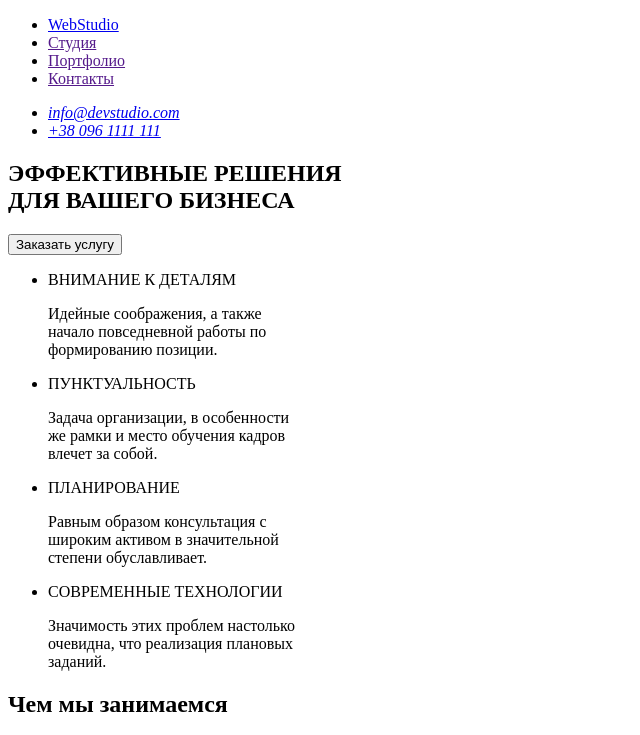
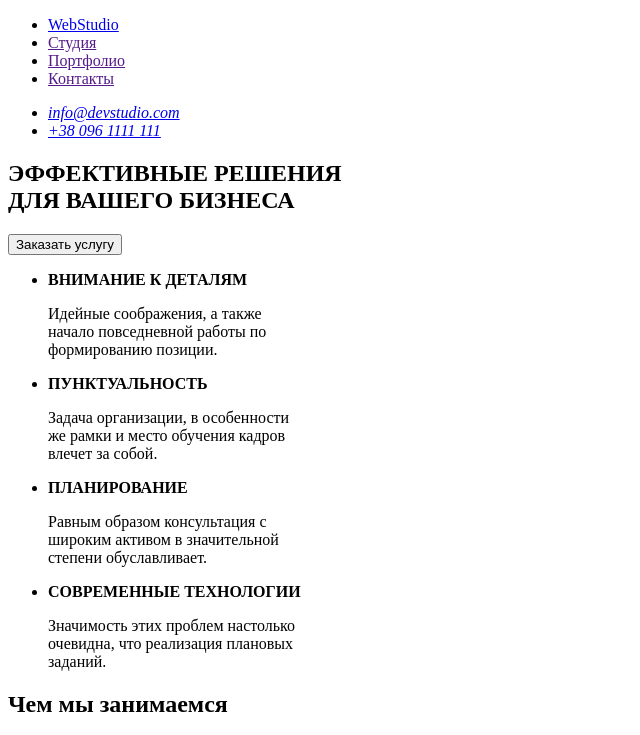
Before and after one commit to AndriiDorohov/goit-markup-hw-01, a plain HTML site: page index.html in a window 1280 px wide. Shown: the top 735 px of the page, without its empty margins (0-640 px from the left). Drawn offline with Linux system fonts and the light colour scheme.

Commit message:
Update index.html

```diff
--- a/index.html
+++ b/index.html
@@ -38,25 +38,25 @@
       <h2 hidden>Наши преимущества</h2>
       <ul>
         <li>
-          <p>ВНИМАНИЕ К ДЕТАЛЯМ</p>
+          <p><b>ВНИМАНИЕ К ДЕТАЛЯМ</b></p>
           <p>
             Идейные соображения, а также <br> начало повседневной работы по <br> формированию позиции.
           </p>
         </li>
         <li>
-          <p>ПУНКТУАЛЬНОСТЬ</p>
+          <p><b>ПУНКТУАЛЬНОСТЬ</b></p>
           <p>
             Задача организации, в особенности <br> же рамки и место обучения кадров <br> влечет за собой.
           </p>
         </li>
         <li>
-          <p>ПЛАНИРОВАНИЕ</p>
+          <p><b>ПЛАНИРОВАНИЕ</b></p>
           <p>
             Равным образом консультация с <br> широким активом в значительной <br> степени обуславливает.
           </p>
         </li>
         <li>
-          <p>СОВРЕМЕННЫЕ ТЕХНОЛОГИИ</p>
+          <p><b>СОВРЕМЕННЫЕ ТЕХНОЛОГИИ</b></p>
           <p>
             Значимость этих проблем настолько <br> очевидна, что реализация плановых <br> заданий.
           </p>
```
